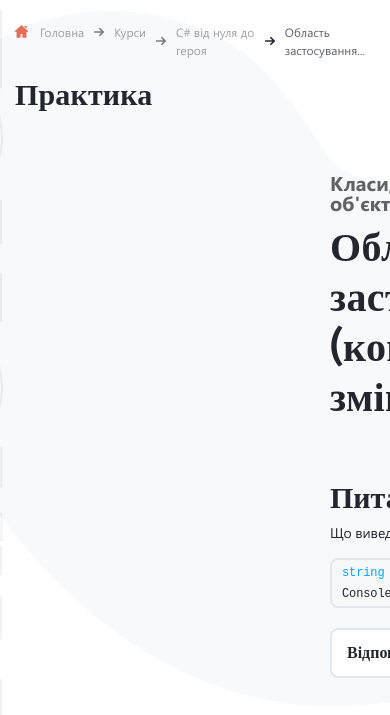
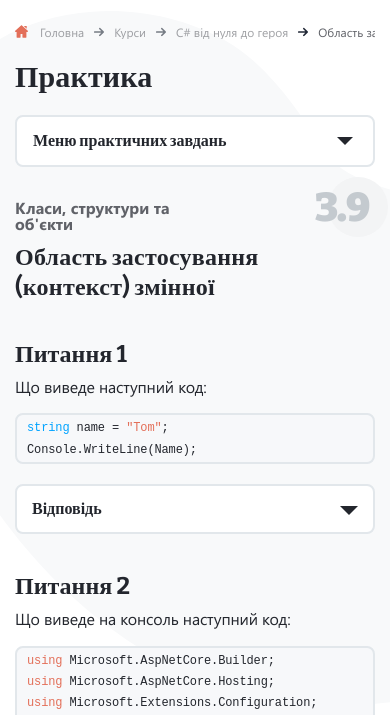
Before and after one commit to wildberry22/itifico, a website: page src/courses-practice.html in a window 390 px wide. Shown: the part 69-784 px from the top of the page. Drawn offline with nearby package versions, Linux system fonts and the light colour scheme; files that its build step writes are made by us from their sources; files whose address does not match are found by name; a web font is replaced by a local one.

Commit message:
Adapted Courses-practice page

```diff
--- a/src/assets/js/lang.js
+++ b/src/assets/js/lang.js
@@ -9,7 +9,7 @@ const langArr = {
     },
 
     "main-page": {
-      "hero-title": "ITifico — платформа для вашого вивчення коду",
+      "hero-title": "<span>ITifico</span> — платформа для вашого вивчення коду",
       "hero-descr": "Курси для початківців і просунутих програмістів, а також цікаві статті. Приєднуйтесь і дозвольте нам підтримати вас у вашій кар’єрі",
       "hero-btn": "Call to action",
       "hero-scroll": "Гортай вниз",
@@ -85,7 +85,7 @@ const langArr = {
     },
 
     "main-page": {
-      "hero-title": "ITifico is a platform for your code learning",
+      "hero-title": "<span>ITifico</span> is a platform for your code learning",
       "hero-descr": "Courses for beginners and advanced programmers, as well as interesting articles. Join us and let us support you in your career",
       "hero-btn": "Call to action",
       "hero-scroll": "Scroll down",
--- a/src/assets/js/main.js
+++ b/src/assets/js/main.js
@@ -17,6 +17,7 @@ if(document.querySelector('.preloader')) {
 }
 
 document.addEventListener("DOMContentLoaded", () => {
+
   // script to hide the header when scrolling down and show it when scrolling up
   stickyHeader();
   // changing language on the page
@@ -208,6 +209,7 @@ document.addEventListener("DOMContentLoaded", () => {
   }, 100);
 
   // course navigation adaptive
+  try {
     const titleBtn = document.querySelector('.course-aside__title');
     const coursesList = document.querySelector('.course-nav');
 
@@ -231,4 +233,6 @@ document.addEventListener("DOMContentLoaded", () => {
         coursesList.classList.remove('active');
       }
     }, 100);
+  } catch(e) {}
+
 });
--- a/src/assets/js/modules/langChange.js
+++ b/src/assets/js/modules/langChange.js
@@ -44,6 +44,7 @@ export default function langChange() {
 
 
     document.querySelector('html').setAttribute('lang', hash);
+
     document.querySelector('#blog').innerHTML = langArr[hash]["header"]["blog"];
     document.querySelector('#courses').innerHTML = langArr[hash]["header"]["courses"];
     document.querySelector('#about').innerHTML = langArr[hash]["header"]["about"];
--- a/src/assets/scss/blocks/courses-individual-page/course-article/_course-article-media.scss
+++ b/src/assets/scss/blocks/courses-individual-page/course-article/_course-article-media.scss
@@ -27,6 +27,7 @@
 @media screen and (max-width: 480px) {
   .course-article__subtitle {
     font-size: $fz-6;
+    max-width: 200px;
   }
   .course-article__title {
     font-size: $fz-4;
--- a/src/assets/scss/blocks/courses-individual-page/course-practice/_course-practice-media.scss
+++ b/src/assets/scss/blocks/courses-individual-page/course-practice/_course-practice-media.scss
@@ -43,4 +43,7 @@
   .course-practice__answer-title {
     font-size: $fz-6;
   }
+  .course-practice.open .course-practice__title::after {
+    top: 35%;
+  }
 }
--- /dev/null
+++ b/src/assets/scss/blocks/courses-practice-page/_courses-practice-page-media.scss
@@ -0,0 +1,130 @@
+@media screen and (max-width: 1525px) {
+  .courses-practice__wrapper::before {
+    display: none;
+  }
+}
+
+@media screen and (max-width: 900px) {
+  .courses-practice__inner {
+    flex-direction: column;
+  }
+  .courses-practice__title--main {
+    margin-bottom: 40px;
+  }
+}
+
+@media screen and (max-width: 768px) {
+  .courses-practice__num {
+    font-size: 60px;
+    margin-right: 20px;
+  }
+  .courses-practice__num::before {
+    height: 80px;
+    width: 80px;
+    top: -11px;
+    right: -18px;
+  }
+  .courses-practice__title--main {
+    margin-bottom: 30px;
+  }
+}
+
+@media screen and (max-width: 660px) {
+  .courses-practice {
+    padding: 10px 0 100px;
+  }
+  .courses-practice__title--main {
+    font-size: 40px;
+  }
+  .courses-practice__title {
+    font-size: $fz-3;
+  }
+  .courses-practice__subtitle {
+    font-size: $fz-5;
+  }
+  .courses-practice__top {
+    margin-bottom: 40px;
+  }
+  .courses-practice .course-practice__question-num {
+    font-size: $fz-4;
+  }
+  .course-practice__question-text p {
+    font-size: $fz-6;
+  }
+  .course-practice__answer-text p {
+    font-size: $fz-7;
+  }
+  .courses-practice .course-practice__question:last-child {
+    margin-bottom: 40px;
+  }
+  .courses-practice__btn {
+    width: 225px;
+    padding: 15px 80px 15px 20px;
+  }
+  .courses-practice__btn::after {
+    right: 25px;
+  }
+  .courses-practice__btn:hover::after {
+    right: 20px;
+  }
+}
+
+@media screen and (max-width: 568px) {
+  .courses-practice {
+    padding: 10px 0 60px;
+  }
+}
+
+@media screen and (max-width: 480px) {
+  .courses-practice__title--main {
+    font-size: $fz-3;
+    margin-bottom: 20px;
+  }
+  .courses-practice__top {
+    position: relative;
+  }
+  .courses-practice__title {
+    font-size: $fz-4;
+  }
+  .courses-practice__subtitle {
+    font-size: $fz-6;
+    max-width: 200px;
+  }
+  .courses-practice__num {
+    font-size: 40px;
+    position: absolute;
+    top: -12px;
+    right: 0;
+    margin-right: 5px;
+  }
+  .courses-practice__num::before {
+    width: 60px;
+    height: 60px;
+  }
+  .courses-practice .courses-practice__btn {
+    width: 100%;
+    padding: 12px 80px 12px 40px;
+    align-self: flex-start;
+    position: relative;
+    border: 2px solid $red-color;
+    color: $red-color;
+    background: $white-color;
+    text-decoration: none;
+  }
+  .courses-practice .courses-practice__btn:hover {
+    width: 100%;
+    padding: 12px 80px 12px 40px;
+    align-self: flex-start;
+    position: relative;
+    border: 2px solid $red-color;
+    color: $white-color;
+    background: $red-color;
+    text-decoration: none;
+  }
+  .courses-practice__btn::after {
+    right: 35px;
+  }
+  .courses-practice__btn:hover::after {
+    right: 30px;
+  }
+}
--- a/src/assets/scss/blocks/courses-practice-page/_courses-practice-page.scss
+++ b/src/assets/scss/blocks/courses-practice-page/_courses-practice-page.scss
@@ -135,3 +135,6 @@
     margin-bottom: 60px;
   }
 }
+
+
+@import './courses-practice-page-media';
--- a/src/assets/scss/elements/_elements-media.scss
+++ b/src/assets/scss/elements/_elements-media.scss
@@ -5,6 +5,15 @@
   .input-icon {
     width: 50px;
     height: 32px;
+  }
+  .breadcrumbs-list {
+    overflow-x: auto;
+    &::-webkit-scrollbar {
+      width: 0;
+    }
+  }
+  .breadcrumbs-list__link {
+    white-space: nowrap;
   }
 }
 
--- a/src/courses-practice.html
+++ b/src/courses-practice.html
@@ -99,6 +99,7 @@
           <div class="courses-practice__inner">
             <!-- == navigation == -->
             <aside class="courses-practice__aside course-aside">
+              <div class="course-aside__title">Меню практичних завдань</div>
               <nav class="courses-practice__nav course-nav">
                 <ol class="course-nav__list">
                   <li class="course-nav__list-item">
```
Also changed, not shown: src/index.html (+1 -1 lines), dist/courses-practice.html, dist/css/blocks/courses-practice-page/-courses-practice-page-media.css (added), dist/css/style.css, dist/index.html, dist/js/lang.js, dist/js/script.js, 1 other file. Lines whose indentation alone changed are shown as unchanged.
